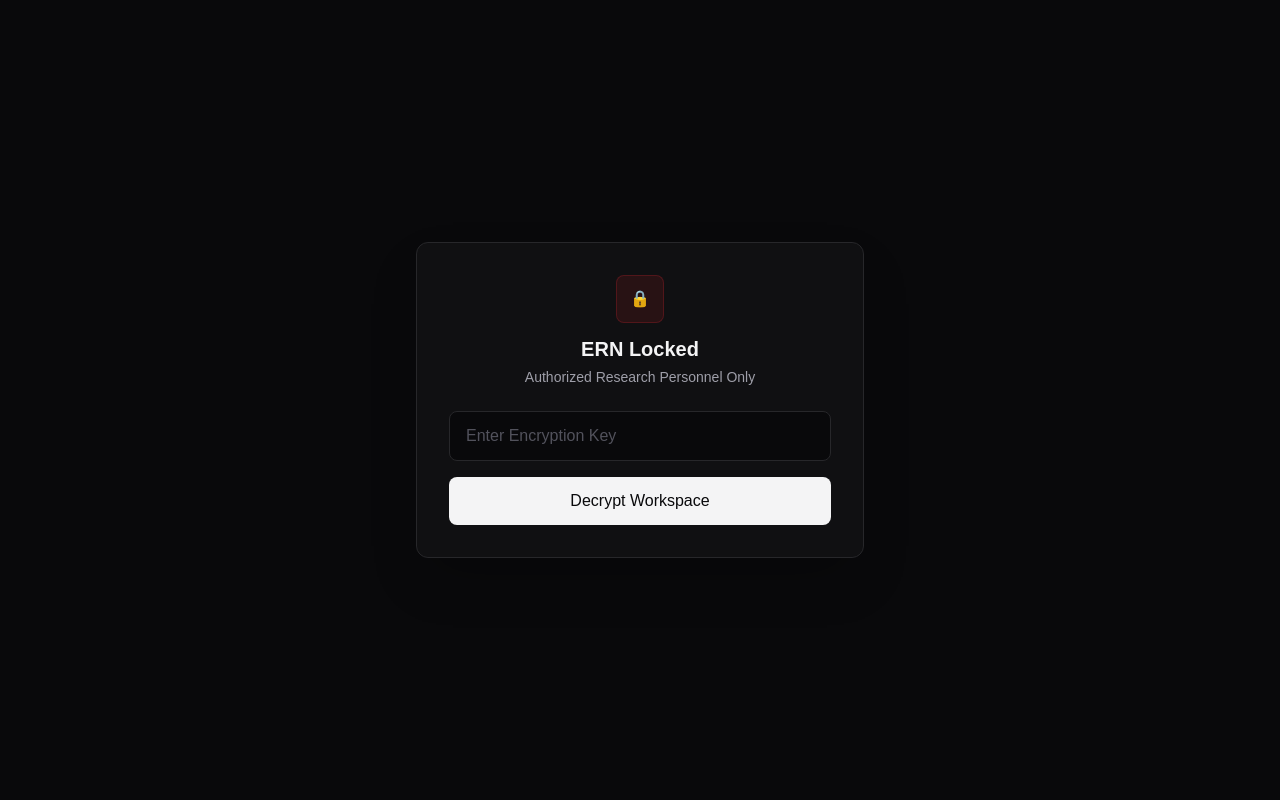
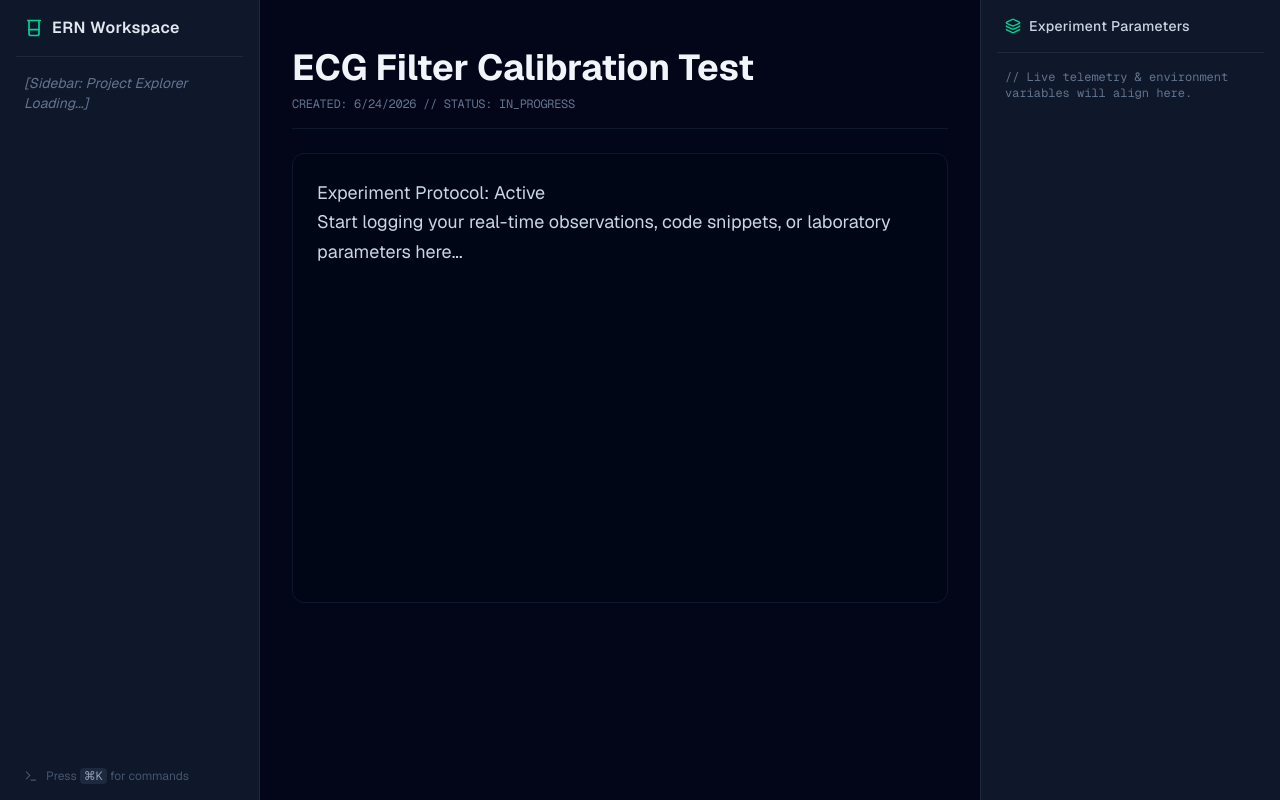
Before and after one commit to kaleb973/ERN-Notebook, a Next.js app in the folder ern-notebook/: page / in a window 1280 px wide. Built offline with nearby package versions, Linux system fonts and the light colour scheme.

Commit message:
Fixed Inline Editor with live TipTap text engine editor canvas

```diff
--- a/ern-notebook/src/app/page.tsx
+++ b/ern-notebook/src/app/page.tsx
@@ -1,13 +1,12 @@
-import { ScrollText, Layers, Beaker, Terminal } from "lucide-react";
+import { Layers, Beaker, Terminal } from "lucide-react";
 import CommandPalette from "@/components/CommandPalette";
-import PasswordGate from "@/components/PasswordGate";
+import EditorCanvas from "@/components/EditorCanvas"; // Import your new editor
 
 export default function WorkspacePage() {
   return (
-    <PasswordGate>
     <div className="flex h-screen w-screen overflow-hidden bg-slate-950 text-slate-50 font-sans select-none">
 
-        {/* 1. Left Sidebar Panel (260px width) */}
+      {/* 1. Left Sidebar Panel */}
       <aside className="w-[260px] h-full bg-slate-900 border-r border-slate-800 flex flex-col p-4">
         <div className="flex items-center gap-2 px-2 pb-4 border-b border-slate-800">
           <Beaker className="h-5 w-5 text-emerald-400" />
@@ -22,7 +21,7 @@ export default function WorkspacePage() {
         </div>
       </aside>
 
-        {/* 2. Center Lab Journal Canvas (Flex-1 expands to fill space) */}
+      {/* 2. Center Lab Journal Canvas */}
       <main className="flex-1 h-full flex flex-col bg-slate-950 overflow-y-auto px-8 py-12">
         <div className="w-full max-w-3xl mx-auto space-y-6">
           {/* Note Document Header */}
@@ -37,14 +36,12 @@ export default function WorkspacePage() {
             </div>
           </div>
 
-            {/* Editor Placeholder Area */}
-            <div className="min-h-[400px] text-slate-400 text-lg leading-relaxed">
-              [Inline Editor Canvas Loading... Type here soon.]
-            </div>
+          {/* Real Inline Editor Canvas */}
+          <EditorCanvas />
         </div>
       </main>
 
-        {/* 3. Right Scientific Metadata Drawer (300px width) */}
+      {/* 3. Right Scientific Metadata Drawer */}
       <section className="w-[300px] h-full bg-slate-900 border-l border-slate-800 flex flex-col p-4">
         <div className="flex items-center gap-2 px-2 pb-4 border-b border-slate-800">
           <Layers className="h-4 w-4 text-emerald-400" />
@@ -54,8 +51,8 @@ export default function WorkspacePage() {
           <div>// Live telemetry & environment variables will align here.</div>
         </div>
       </section>
+
       <CommandPalette />
     </div>
-    </PasswordGate>
   );
 }
--- /dev/null
+++ b/ern-notebook/src/components/EditorCanvas.tsx
@@ -0,0 +1,25 @@
+'use client';
+
+import { useEditor, EditorContent } from '@tiptap/react';
+import StarterKit from '@tiptap/starter-kit';
+
+export default function EditorCanvas() {
+  const editor = useEditor({
+    extensions: [StarterKit],
+    content: `
+      <h2>Experiment Protocol: Active</h2>
+      <p>Start logging your real-time observations, code snippets, or laboratory parameters here...</p>
+    `,
+    editorProps: {
+      attributes: {
+        class: 'prose prose-invert max-w-none focus:outline-none min-h-[400px] text-slate-300 text-lg leading-relaxed selection:bg-emerald-500/30',
+      },
+    },
+  });
+
+  return (
+    <div className="w-full border border-slate-900 bg-slate-950/40 rounded-xl p-6 min-h-[450px]">
+      <EditorContent editor={editor} />
+    </div>
+  );
+}
--- /dev/null
+++ b/package.json
@@ -0,0 +1,6 @@
+{
+  "dependencies": {
+    "@tiptap/pm": "^3.27.1",
+    "@tiptap/starter-kit": "^3.27.1"
+  }
+}
```
Also changed, not shown: 1 other file (tests, documents, lock files or other folders). Lines whose indentation alone changed are shown as unchanged.
